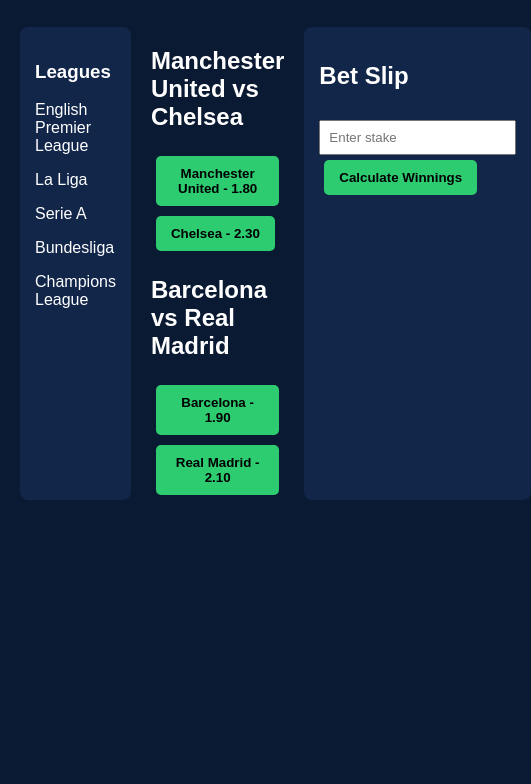
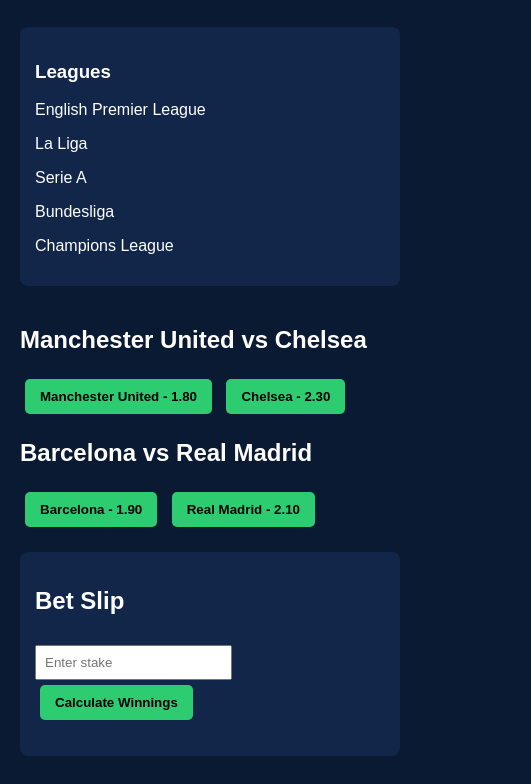
Before and after one commit to moziavictor9-dev/Dou-bet, a plain HTML site: page index.html in a window 390 px wide. Shown: the part 60-844 px from the top of the page, 531 px wide, since content can reach past the window. Drawn offline with Linux system fonts and the light colour scheme.

Commit message:
Add mobile responsive layout
Added responsive CSS so the sportsbook layout adapts to mobile devices.
Sections stack vertically on smaller screens.

```diff
--- a/style.css
+++ b/style.css
@@ -58,3 +58,18 @@
 padding:8px;
 margin-top:10px;
 }
+@media (max-width: 768px){
+
+.container{
+flex-direction:column;
+}
+
+.sidebar{
+width:100%;
+}
+
+.betslip{
+width:100%;
+}
+
+  }
```
